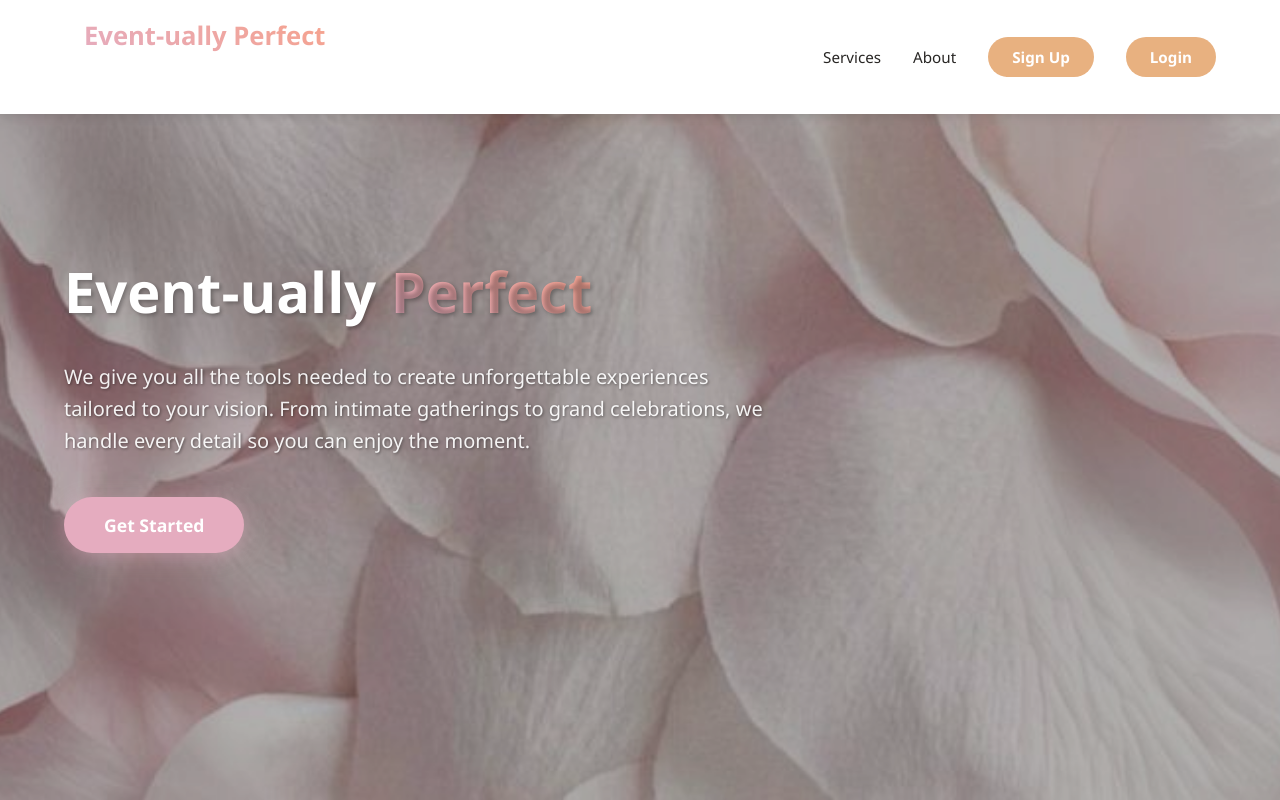
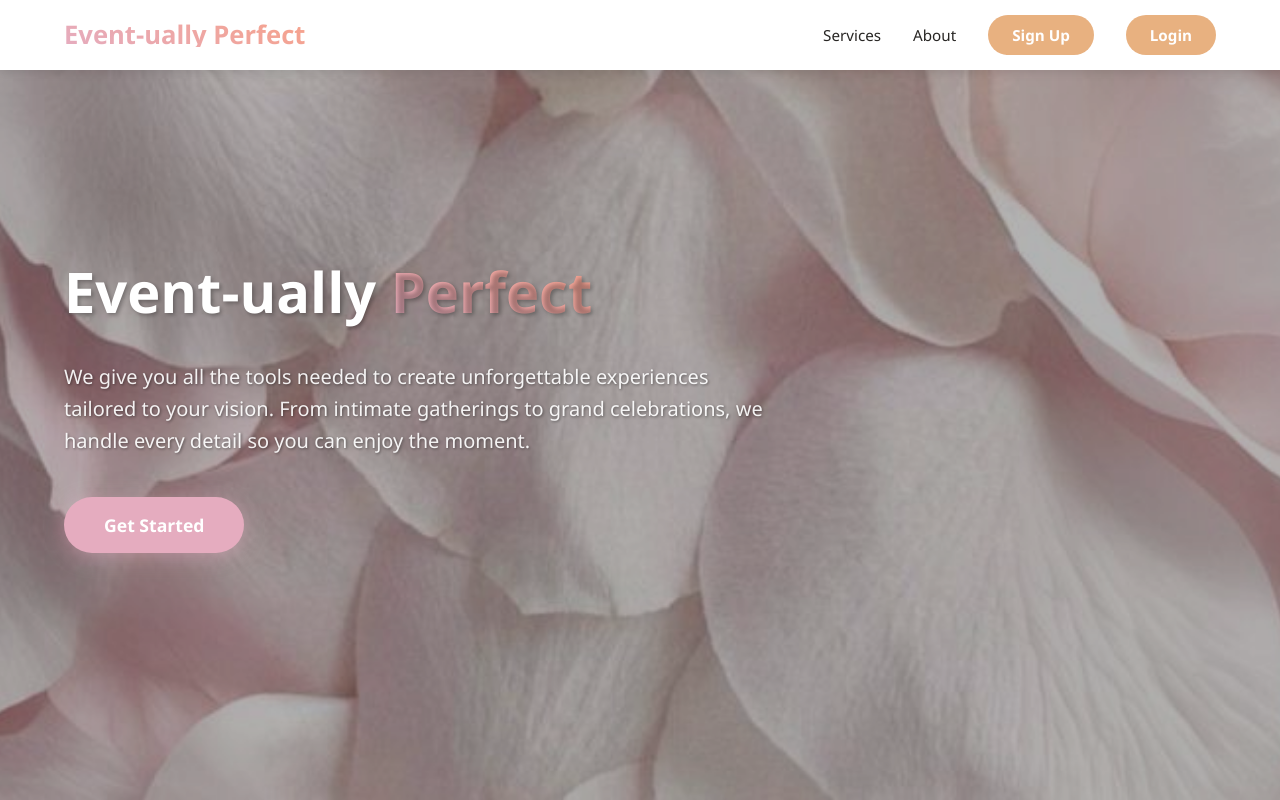
Before and after one commit to ZaneerahEssop/QUANTIX, a React (Create React App) app in the folder frontend/: page / in a window 1280 px wide. Built offline with nearby package versions, Linux system fonts and the light colour scheme; no server answers.

Commit message:
Fixing Landing navbar

```diff
--- a/frontend/src/LandingPage.css
+++ b/frontend/src/LandingPage.css
@@ -77,19 +77,27 @@ body {
   width: 100%;
   display: flex;
   justify-content: space-between;
-  align-items: center; /* CHANGED: from 'baseline' to 'center' for vertical alignment */
-  padding: 1rem 5%;    /* CHANGED: Switched to shorthand for balanced padding */
+  align-items: center;
+  padding: 0.5rem 5%;
+  padding-left: 5%;
+  padding-right: 5%;
   background-color: white;
   box-shadow: 0 2px 10px rgba(0,0,0,0.1);
   z-index: 1000;
+  min-height: 70px;
 }
 
 .landing-page .logo {
+  display: flex;
+  align-items: center;
+  margin: 0;
+  padding: 0;
+  line-height: 1;
   font-size: 1.6rem;
   font-weight: 700;
   color: var(--blush);
-  /* Removed relative positioning */
 }
+
 
 .landing-page .nav-links {
   display: flex;
```
Also changed, not shown: 12 other files (tests, documents, lock files or other folders).
